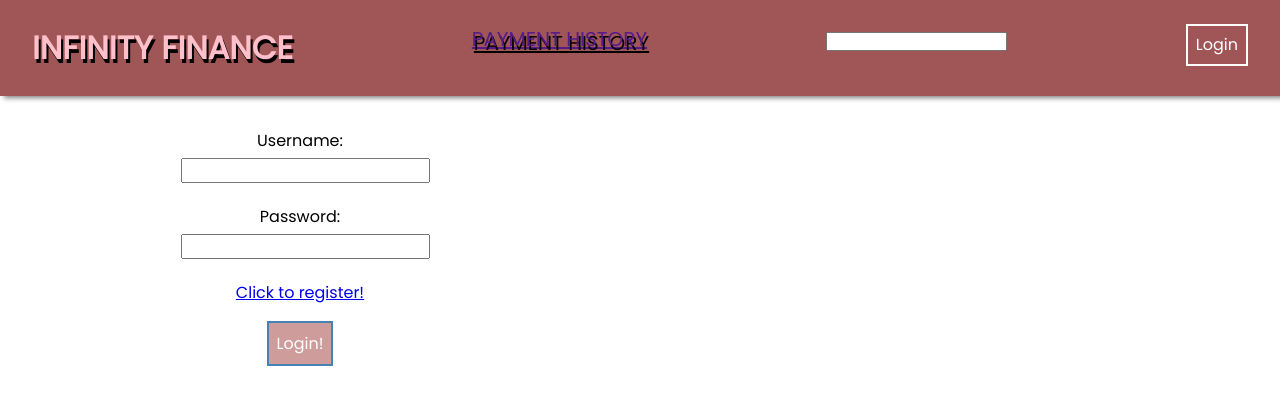
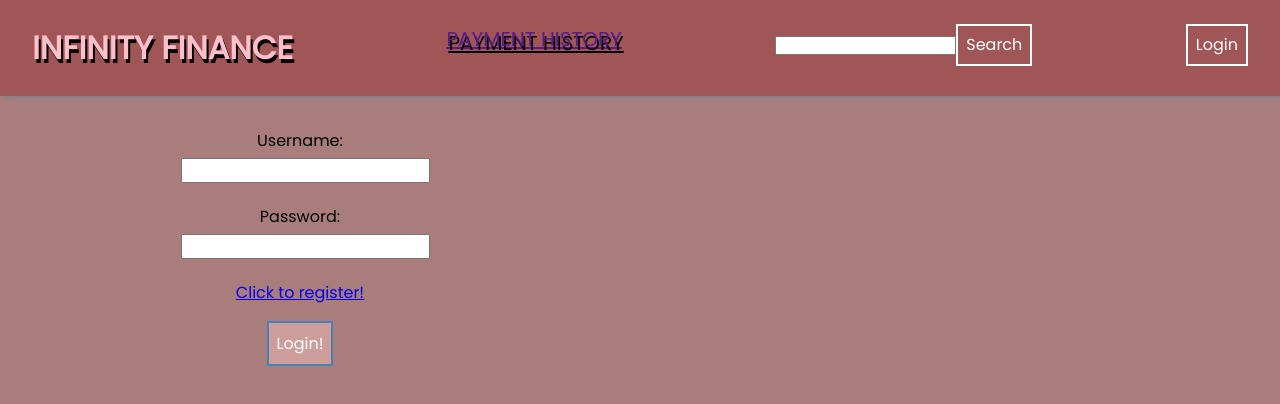
Before and after one commit to natalievmedrano/Payment-Tracker-CAPSTONE, a React (Create React App) app in the folder frontend/: page /login in a window 1280 px wide. Shown: the top 404 px of the page. Built offline with nearby package versions, Linux system fonts and the light colour scheme.

Commit message:
created button for add payment page + changed body color + created search bar functionality still working on displaying results

```diff
--- a/frontend/src/App.css
+++ b/frontend/src/App.css
@@ -32,7 +32,9 @@ button:hover {
   color: white;
   background-color: #cf9c9c;
 }
-
+body{
+  background-color: #AA7d7d;
+}
 .container {
   margin:0;
   max-width: 600px;
--- a/frontend/src/components/Searchbar/SearchBar.jsx
+++ b/frontend/src/components/Searchbar/SearchBar.jsx
@@ -1,10 +1,19 @@
-import React, { useState } from 'react';
-
+import React, { useState } from "react";
 
 const SearchBar = ({}) => {
-    return ( <div>
-        <input type="search" />
-    </div> );
-}
+  const [searchKeyword, setSearchKeyword] = useState("");
+
+  console.log(searchKeyword)
+  return (
+    <div>
+      <input
+        type="search"
+        onChange={(event) => setSearchKeyword(event.target.value)}
+        value={searchKeyword}
+      />
+      <button>Search</button>
+    </div>
+  );
+};
 
 export default SearchBar;
--- a/frontend/src/pages/AddPaymentPage/AddPaymentPage.js
+++ b/frontend/src/pages/AddPaymentPage/AddPaymentPage.js
@@ -85,7 +85,7 @@ const AddPaymentPage = () => {
             onChange={handleChange}
           />
         </label>
-        <button onSubmit={handleSubmit}>Add Payment</button>
+        <button>Add Payment</button>
       </form>
     </div>
   );
```
Also changed, not shown: frontend/src/components/SearchResults/SearchResults.jsx (added, +12 -0 lines), frontend/src/components/UpdatePaymentForm/UpdatePaymentForm.jsx (added, +8 -0 lines).
